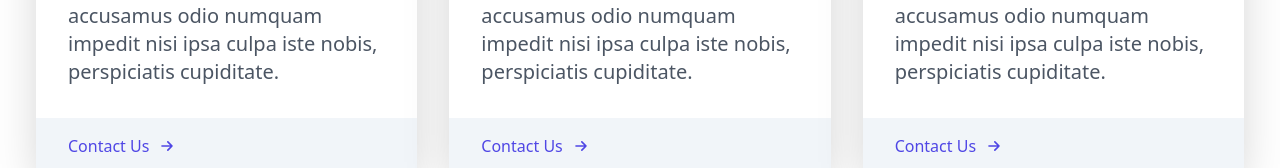
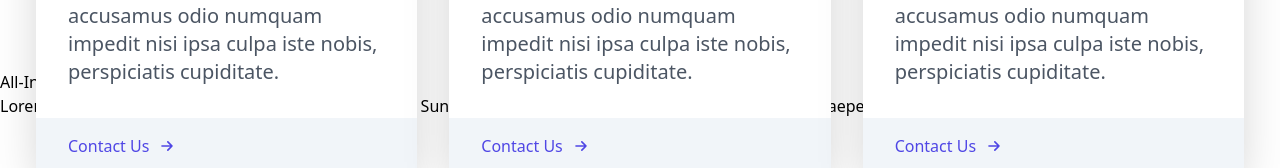
Before and after one commit to byKriz/tailwind-tutorial, a React (Vite) app: page / in a window 1280 px wide. Shown: the part 2228-2396 px from the top of the page. Built offline with nearby package versions, Linux system fonts and the light colour scheme.

Commit message:
refactorizando

```diff
--- a/src/App.jsx
+++ b/src/App.jsx
@@ -1,8 +1,9 @@
 import "./App.css";
-import { About } from "./components/About";
-import { Hero } from "./components/Hero";
-import { NavBar } from "./components/NavBar";
-import { Support } from "./components/Support";
+import { About } from "./containers/About";
+import { AllInOne } from "./containers/AllInOne";
+import { Hero } from "./containers/Hero";
+import { NavBar } from "./containers/NavBar";
+import { Support } from "./containers/Support";
 
 function App() {
   return (
@@ -11,6 +12,7 @@ function App() {
       <Hero />
       <About />
       <Support />
+      <AllInOne />
     </>
   );
 }
--- /dev/null
+++ b/src/containers/AllInOne.jsx
@@ -0,0 +1,16 @@
+import React from "react";
+
+export const AllInOne = () => {
+  return (
+    <div>
+      <div>
+        <h2>All-In-One Plataform</h2>
+        <p>
+          Lorem ipsum dolor sit amet consectetur adipisicing elit. Sunt tenetur
+          totam minus ratione deserunt, aperiam saepe similique atque ullam
+          nisi?
+        </p>
+      </div>
+    </div>
+  );
+};
```
Also changed, not shown: src/containers/About.jsx (renamed from src/components/About.jsx), src/containers/Hero.jsx (renamed from src/components/Hero.jsx), src/containers/NavBar.jsx (renamed from src/components/NavBar.jsx), src/containers/SuppBox.jsx (renamed from src/components/SuppBox.jsx), src/containers/Support.jsx (renamed from src/components/Support.jsx).
